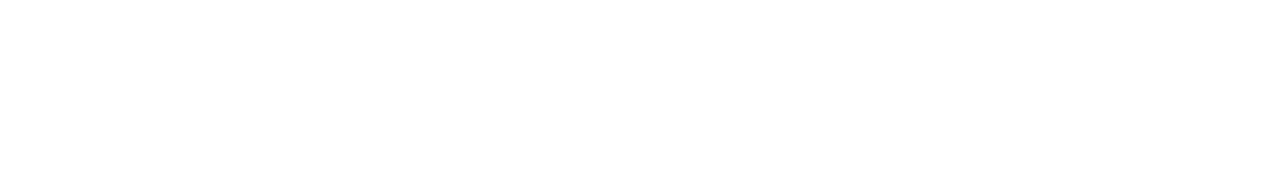
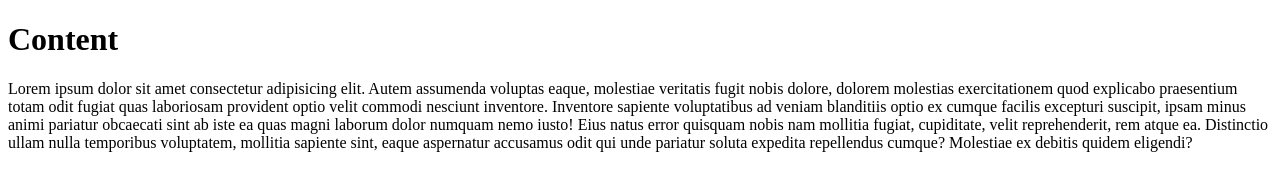
Before and after one commit to Aamir4245/learn-git, a plain HTML site: page index.html in a window 1280 px wide. Drawn offline with Linux system fonts and the light colour scheme.

Commit message:
Add content to the index.html

```diff
--- a/index.html
+++ b/index.html
@@ -6,6 +6,7 @@
     <title>Document</title>
 </head>
 <body>
-
+    <h1>Content</h1>
+    <p>Lorem ipsum dolor sit amet consectetur adipisicing elit. Autem assumenda voluptas eaque, molestiae veritatis fugit nobis dolore, dolorem molestias exercitationem quod explicabo praesentium totam odit fugiat quas laboriosam provident optio velit commodi nesciunt inventore. Inventore sapiente voluptatibus ad veniam blanditiis optio ex cumque facilis excepturi suscipit, ipsam minus animi pariatur obcaecati sint ab iste ea quas magni laborum dolor numquam nemo iusto! Eius natus error quisquam nobis nam mollitia fugiat, cupiditate, velit reprehenderit, rem atque ea. Distinctio ullam nulla temporibus voluptatem, mollitia sapiente sint, eaque aspernatur accusamus odit qui unde pariatur soluta expedita repellendus cumque? Molestiae ex debitis quidem eligendi?</p>
 </body>
 </html>
```
